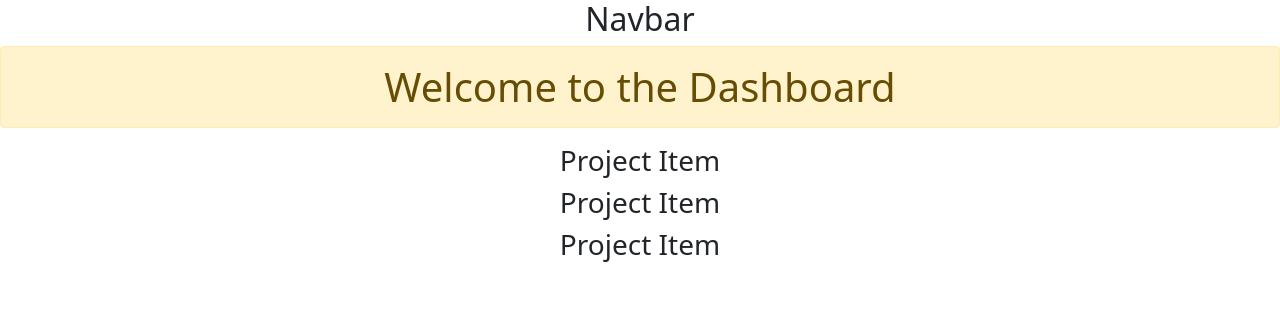
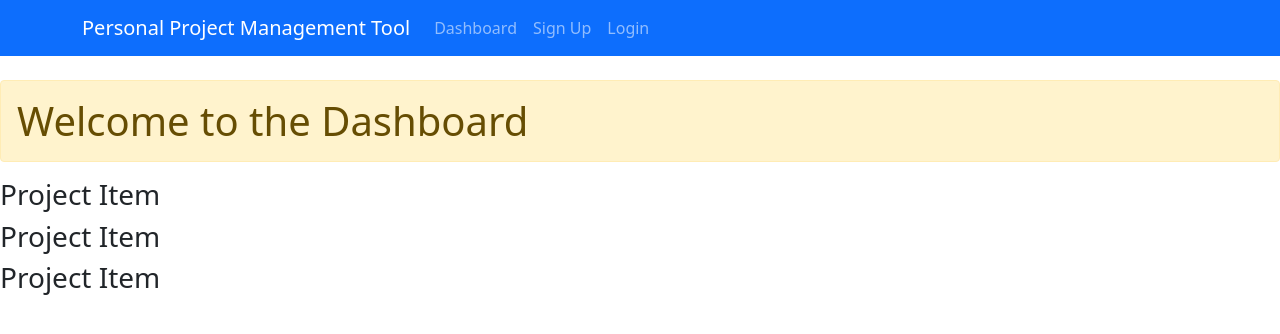
Before and after one commit to IvsonSantos/project-react, a React (Create React App) app: page / in a window 1280 px wide. Shown: the top 334 px of the page. Built offline with nearby package versions, Linux system fonts and the light colour scheme.

Commit message:
Header with bootstrap

```diff
--- a/src/App.css
+++ b/src/App.css
@@ -1,38 +1,65 @@
-.App {
-  text-align: center;
+img {
+  width: 100%;
 }
 
-.App-logo {
-  height: 40vmin;
-  pointer-events: none;
+.navbar {
+  background-color: #e3f2fd;
+}
+.fa.fa-edit {
+  color: #18a2b9;
 }
 
-@media (prefers-reduced-motion: no-preference) {
-  .App-logo {
-    animation: App-logo-spin infinite 20s linear;
-  }
+.list-group-item.delete:hover {
+  cursor: -webkit-grab;
+  background-color: pink;
 }
 
-.App-header {
-  background-color: #282c34;
-  min-height: 100vh;
-  display: flex;
-  flex-direction: column;
-  align-items: center;
-  justify-content: center;
-  font-size: calc(10px + 2vmin);
-  color: white;
+.list-group-item.update:hover {
+  cursor: -webkit-grab;
+  background-color: gainsboro;
 }
 
-.App-link {
-  color: #61dafb;
+.list-group-item.board:hover {
+  cursor: -webkit-grab;
+  background-color: gainsboro;
 }
 
-@keyframes App-logo-spin {
-  from {
-    transform: rotate(0deg);
-  }
-  to {
-    transform: rotate(360deg);
-  }
+.fa.fa-minus-circle {
+  color: red;
 }
+
+.landing {
+  position: relative;
+  /* background: url("../img/showcase.jpg") no-repeat; */
+  background-size: cover;
+  background-position: center;
+  height: 100vh;
+  margin-top: -24px;
+  margin-bottom: -50px;
+}
+
+.landing-inner {
+  padding-top: 80px;
+}
+
+.dark-overlay {
+  background-color: rgba(0, 0, 0, 0.7);
+  position: absolute;
+  top: 0;
+  left: 0;
+  width: 100%;
+  height: 100%;
+}
+
+.card-form {
+  opacity: 0.9;
+}
+
+.latest-profiles-img {
+  width: 40px;
+  height: 40px;
+}
+
+.form-control::placeholder {
+  color: #bbb !important;
+}
--- a/src/components/Layer/Header.js
+++ b/src/components/Layer/Header.js
@@ -3,9 +3,46 @@
 export default class Header extends Component {
     render() {
         return (
-            <div>
-                <h2>Navbar</h2>
+
+            //  NavBar Component Code
+            <nav className="navbar navbar-expand-sm navbar-dark bg-primary mb-4">
+            <div className="container">
+              <a className="navbar-brand" href="Dashboard.html">
+                Personal Project Management Tool
+              </a>
+              <button
+                className="navbar-toggler"
+                type="button"
+                data-toggle="collapse"
+                data-target="#mobile-nav"
+              >
+                <span className="navbar-toggler-icon" />
+              </button>
+
+              <div className="collapse navbar-collapse" id="mobile-nav">
+                <ul className="navbar-nav mr-auto">
+                  <li className="nav-item">
+                    <a className="nav-link" href="/dashboard">
+                      Dashboard
+                    </a>
+                  </li>
+                </ul>
+
+                <ul className="navbar-nav ml-auto">
+                  <li className="nav-item">
+                    <a className="nav-link " href="register.html">
+                      Sign Up
+                    </a>
+                  </li>
+                  <li className="nav-item">
+                    <a className="nav-link" href="login.html">
+                      Login
+                    </a>
+                  </li>
+                </ul>
+              </div>
             </div>
+          </nav>
         )
     }
 }
```
